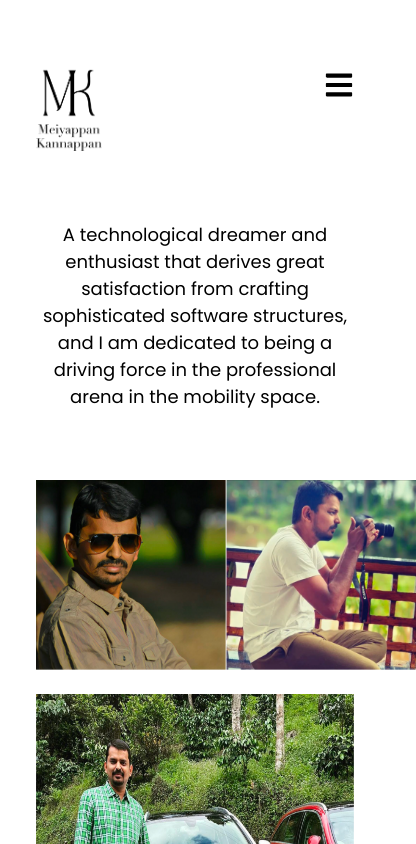
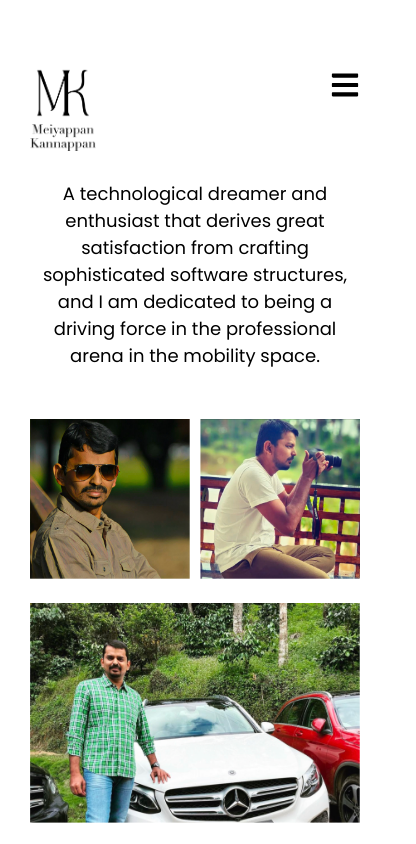
Before and after one commit to MeiyappanKannappa/meiyappan-portfolio, a React (Vite) app: page /about in a window 390 px wide. Shown: the top 844 px of the page, 416 px wide, since content can reach past the window. Built offline with nearby package versions, Linux system fonts and the light colour scheme.

Commit message:
Mobile Layout Chnages

```diff
--- a/src/App.jsx
+++ b/src/App.jsx
@@ -13,7 +13,7 @@ import Nav from "./components/Nav";
 
 export default function App() {
   return (
-    <main className="md:mx-[192px] mx-9">
+    <main className="mx-[30px] md:mx-[192px]">
       <Nav />
       <Routes>
         <Route path="/" element={<Home />} />
--- a/src/Screens/About.jsx
+++ b/src/Screens/About.jsx
@@ -5,12 +5,12 @@ import WorkExperience from "../sections/WorkExperience";
 const About = () => {
   return (
     <main className="mb-[70px]">
-      <section className="text-[18px] font-poppins mt-[71px] text-center md:mx-[210px]">
+      <section className="mt-[30px] text-[18px] font-poppins md:mt-[71px] text-center md:mx-[210px]">
         A technological dreamer and enthusiast that derives great satisfaction
         from crafting sophisticated software structures, and I am dedicated to
         being a driving force in the professional arena in the mobility space.
       </section>
-      <section className="mt-[70px] ">
+      <section className="md:mt-[70px] ">
         <div className="hidden md:flex justify-center gap-[30px] object-cover">
           {AboutImg.map((item) => (
             <img
@@ -20,21 +20,21 @@ const About = () => {
             />
           ))}
         </div>
-        <div className="mt-[50px] md:hidden ">
-          <div className="flex justify-between object-cover">
+        <div className=" mt-[50px] md:hidden ">
+          <div className="flex justify-between">
             <img
               src="/assets/images/about-2.png"
-              className="h-[190px] w-[190px]"
+              className="h-[160px] w-auto"
             />
             <img
               src="/assets/images/about-1.png"
-              className="h-[190px] w-[190px]"
+              className="h-[160px] w-auto"
             />
           </div>
           <div className="flex mt-6">
             <img
               src="/assets/images/about-3.png"
-              className="h-[270px] w-full "
+              className="h-[220px] w-full "
             />
           </div>
         </div>
--- a/src/components/Dashlogo.jsx
+++ b/src/components/Dashlogo.jsx
@@ -28,7 +28,7 @@ const Dashlogo = () => {
             width={"350"}
           />
         </div>
-        <div className="mx-[60px] mt-[50px] md:hidden  items-center ">
+        <div className="mx-[20px] mt-[50px] md:hidden  items-center ">
           <div className="flex gap-10 justify-between">
             <img
               src="/assets/images/ford.png"
```
